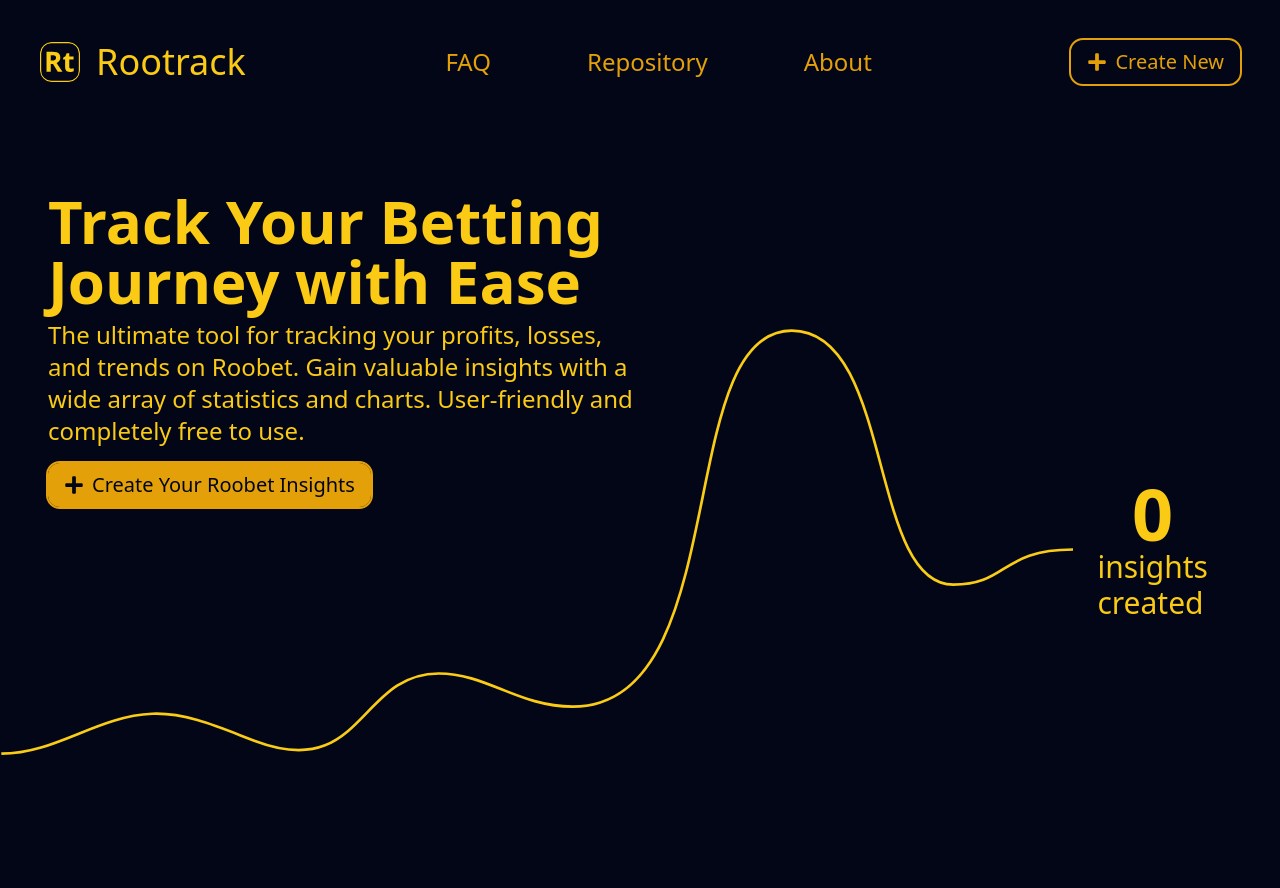
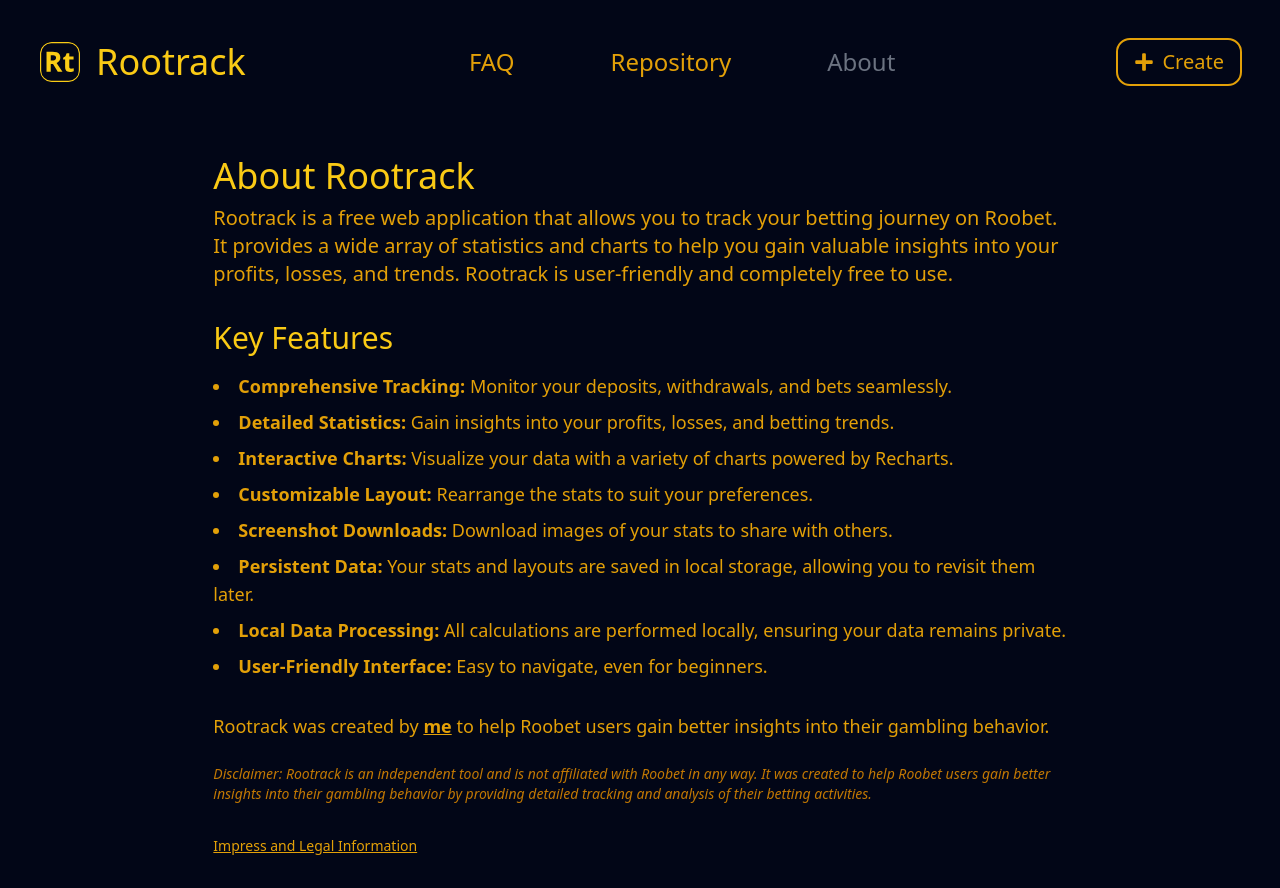
Before and after one commit to computerd36/rootrack, a React (Vite) app: page /about in a window 1280 px wide. Before the commit the page ends 800 px from the top, so only its background shows below. Built offline with nearby package versions, Linux system fonts and the light colour scheme; no server answers; the database is empty; a web font is replaced by a local one.

Commit message:
added about and legal page, some styling fixes, layout stays saved in local storage now

```diff
--- a/src/App.tsx
+++ b/src/App.tsx
@@ -4,6 +4,8 @@
 import { BettingDataContextProvider } from "./hooks/bettingDataContext";
 import { PageStats } from "./pages/PageStats";
 import { PageFAQ } from "./pages/PageFAQ";
+import { PageAbout } from "./pages/PageAbout";
+import { PageLegal } from "./pages/PageLegal";
 
 export default function App() {
 
@@ -14,6 +16,8 @@
         <Route path="/form" element={<PageForm />} />
         <Route path="/stats" element={<PageStats />} />
         <Route path="/faq" element={<PageFAQ />} />
+        <Route path="/about" element={<PageAbout />} />
+        <Route path="/legal" element={<PageLegal />} />
 
         {/* all unknown routes lead to / */}
         <Route path="*" element={<PageStart />} />
--- a/src/components/Header.tsx
+++ b/src/components/Header.tsx
@@ -2,12 +2,14 @@
 import { FaPlus } from 'react-icons/fa';
 import RoobetLogo from '../assets/rootrack_logo.svg';
 import { Button } from './UI/Button';
-import { Link } from 'react-router-dom';
+import { Link, useLocation } from 'react-router-dom';
 
 export default function Header() {
 
+    // current route
+    const { pathname } = useLocation();
 
-
+    console.log(pathname);
 
     return (
         <div className="w-full">
@@ -16,14 +18,14 @@
                     to={'/'}
                     aria-label='Rootrack Logo (Go to homepage)'
                     className='flex items-center justify-center gap-4'>
-                    <img src={RoobetLogo} className='h-10 rounded-xl' aria-label='Logo of Rootrack'/>
+                    <img src={RoobetLogo} className='h-10 rounded-xl' aria-label='Logo of Rootrack' />
                     <h1 className='text-4xl text-yellow-300 leading-none'>Rootrack</h1>
                 </Link>
 
                 <div className='w-full flex items-center justify-center md:gap-8 xl:gap-24 2xl:gap-48 max-w-[800px] collapse md:visible'>
-                    <Link to='/faq' className='text-2xl text-yellow-400 hover:text-yellow-300'>FAQ</Link>
+                    <Link to='/faq' className={`text-2xl ${pathname == "/faq" ? 'text-gray-500 pointer-events-none' : 'text-yellow-400 hover:text-yellow-300'}`}>FAQ</Link>
                     <Link to='https://github.com/computerd36/rootrack' className='text-2xl text-yellow-400 hover:text-yellow-300' target='_blank'>Repository</Link>
-                    <Link to='/' className='text-2xl text-yellow-400 hover:text-yellow-300'>About</Link>
+                    <Link to='/about' className={`text-2xl ${pathname == "/about" ? 'text-gray-500 pointer-events-none' : 'text-yellow-400 hover:text-yellow-300'}`}>About</Link>
                 </div>
 
                 <div className='flex gap-2'>
@@ -40,7 +42,7 @@
                         size='xl'
                         ariaLabel='Create new insight'
                         linkTo='/form'
-                    >Create New</Button>
+                    >Create</Button>
                 </div>
             </div>
         </div>
--- a/src/components/UI/Button.tsx
+++ b/src/components/UI/Button.tsx
@@ -20,7 +20,7 @@
         } ${className}`;
 
     const regularClasses = `text-yellow-400 outline outline-2 hover:outline-4 outline-yellow-400 hover:outline-yellow-300 hover:text-yellow-300`;
-    const invertedClasses = `bg-yellow-400 text-slate-950 outline outline-2 hover:outline-4 outline-yellow-400 hover:bg-yellow-300 hover:outline-yellow-300`;
+    const invertedClasses = `bg-yellow-300 text-slate-950 outline outline-2 hover:outline-4 outline-yellow-300 hover:bg-slate-950 hover:outline-yellow-300 hover:text-yellow-300 transition-4`;
 
     const sizeClass = `text-${size ? size : 'md'}`;
     const classes = `${baseClasses} ${inverted ? invertedClasses : regularClasses} ${sizeClass}`;
--- a/src/components/stats/StatsAdCard.tsx
+++ b/src/components/stats/StatsAdCard.tsx
@@ -16,7 +16,7 @@
             name='Support and earn'
             icon={<FaGift />}
         >
-            <p className='font-normal text-xl my-auto text-indigo-100'>
+            <p className='font-normal text-md xl:text-xl my-auto text-indigo-100'>
                 Use code{' '}
                 <span className='
                     font-bold
--- a/src/components/stats/StatsMostPlayedCard.tsx
+++ b/src/components/stats/StatsMostPlayedCard.tsx
@@ -13,7 +13,7 @@
             name='Most played'
             icon={<FaDice />}
         >
-            <div className='grid grid-cols-1 gap-6 md:grid-cols-3 my-auto'>
+            <div className='grid gap-6 md:grid-cols-3 grid-cols-3 my-auto'>
                 <div>
                     <h3 className='text-3xl text-indigo-100 font-bold text-center mb-2'>Games</h3>
                     <ul className='text-indigo-200'>
--- /dev/null
+++ b/src/hooks/usePersistentLayout.tsx
@@ -0,0 +1,39 @@
+import { useEffect, useState } from "react";
+
+interface LayoutItem {
+    i: string;
+    x: number;
+    y: number;
+    w: number;
+    h: number;
+}
+
+export function usePersistentLayout(key: string, defaultLayout: LayoutItem[]): [LayoutItem[], (layout: LayoutItem[]) => void] {
+    const [layout, setLayout] = useState<LayoutItem[]>(() => {
+        const savedLayout = localStorage.getItem(key);
+        return savedLayout ? JSON.parse(savedLayout) : defaultLayout;
+    });
+
+    useEffect(() => {
+        localStorage.setItem(key, JSON.stringify(layout));
+    }, [layout, key]);
+
+    return [layout, setLayout];
+}
+
+export const defaultLayout = [
+    { i: 'cardDeposits', x: 0, y: 0, w: 3, h: 1 },
+    { i: 'cardProfits', x: 3, y: 0, w: 3, h: 1 },
+    { i: 'cardWithdrawals', x: 6, y: 0, w: 3, h: 1 },
+    { i: 'cardChartProfitLine', x: 0, y: 1, w: 9, h: 3 },
+    { i: 'cardMostPlayed', x: 0, y: 3, w: 9, h: 2 },
+    { i: 'cardWagered', x: 0, y: 7, w: 3, h: 1 },
+    { i: 'cardGamesPie', x: 3, y: 7, w: 6, h: 3 },
+    { i: 'cardBetsPerWeekday', x: 0, y: 8, w: 3, h: 2 },
+    { i: 'cardAd', x: 0, y: 9, w: 3, h: 1 },
+    { i: 'cardBiggestWin', x: 3, y: 9, w: 3, h: 1 },
+    { i: 'cardBiggestMultiplier', x: 6, y: 9, w: 3, h: 1 },
+    { i: 'cardOverallRTP', x: 0, y: 10, w: 3, h: 1 },
+    { i: 'cardAverageBet', x: 3, y: 10, w: 3, h: 1 },
+    { i: 'cardBiggestLoss', x: 6, y: 10, w: 3, h: 1 },
+];
--- /dev/null
+++ b/src/pages/PageAbout.tsx
@@ -0,0 +1,75 @@
+import { Link } from "react-router-dom";
+import Header from "../components/Header";
+
+export function PageAbout() {
+    return (
+        <div className="h-dvh flex flex-col bg-slate-950">
+            <Header />
+
+            <div className="max-w-[1280px] w-2/3 mx-auto mt-8">
+                <h2 className="text-yellow-300 text-4xl">About Rootrack</h2>
+                <p className="text-yellow-400 text-xl mt-2">
+                    Rootrack is a free web application that allows you to track your
+                    betting journey on Roobet. It provides a wide array of statistics and
+                    charts to help you gain valuable insights into your profits, losses,
+                    and trends. Rootrack is user-friendly and completely free to use.
+                </p>
+
+                {/* Key Features */}
+                <h3 className="text-yellow-300 text-3xl mt-8">Key Features</h3>
+                <ul className="list-disc list-inside text-yellow-400 text-lg mt-4 space-y-2">
+                    <li>
+                        <strong>Comprehensive Tracking:</strong> Monitor your deposits,
+                        withdrawals, and bets seamlessly.
+                    </li>
+                    <li>
+                        <strong>Detailed Statistics:</strong> Gain insights into your
+                        profits, losses, and betting trends.
+                    </li>
+                    <li>
+                        <strong>Interactive Charts:</strong> Visualize your data with a
+                        variety of charts powered by Recharts.
+                    </li>
+                    <li>
+                        <strong>Customizable Layout:</strong> Rearrange the stats to suit
+                        your preferences.
+                    </li>
+                    <li>
+                        <strong>Screenshot Downloads:</strong> Download images of your stats
+                        to share with others.
+                    </li>
+                    <li>
+                        <strong>Persistent Data:</strong> Your stats and layouts are saved in local
+                        storage, allowing you to revisit them later.
+                    </li>
+                    <li>
+                        <strong>Local Data Processing:</strong> All calculations are
+                        performed locally, ensuring your data remains private.
+                    </li>
+                    <li>
+                        <strong>User-Friendly Interface:</strong> Easy to navigate, even for
+                        beginners.
+                    </li>
+                </ul>
+
+                {/* Creator Information */}
+                <p className="text-yellow-400 text-lg mt-8">
+                    Rootrack was created by <a className="font-bold underline" href="https://dpetzold.dev/" target="_blank">me</a> to help Roobet
+                    users gain better insights into their gambling behavior.
+                </p>
+
+                {/* Disclaimer */}
+                <p className="text-yellow-500 text-sm mt-6">
+                    <em>
+                        Disclaimer: Rootrack is an independent tool and is not affiliated
+                        with Roobet in any way. It was created to help Roobet users gain
+                        better insights into their gambling behavior by providing detailed
+                        tracking and analysis of their betting activities.
+                    </em>
+                </p>
+
+                <Link to="/legal" className="text-yellow-400 hover:text-yellow-300 text-sm my-8 block underline">Impress and Legal Information</Link>
+            </div>
+        </div>
+    );
+}
--- /dev/null
+++ b/src/pages/PageLegal.tsx
@@ -0,0 +1,35 @@
+
+import Header from "../components/Header";
+
+export function PageLegal() {
+    return (
+        <div className="h-dvh flex flex-col bg-slate-950">
+            <Header />
+
+            <div className="max-w-[1280px] w-2/3 mx-auto mt-8">
+                <h2 className="text-yellow-300 text-4xl">Legal Disclosure</h2>
+                <p className="text-yellow-400 text-xl mt-2">
+                    Information in accordance with Section 5 TMG
+                </p>
+                <p className="text-yellow-400 text-xl mt-2">
+                    Deniz Petzold
+                </p>
+                <p className="text-yellow-400 text-xl mt-2">
+                   Rheinsberger Straße 13
+                </p>
+                <p className="text-yellow-400 text-xl mt-2">
+                    10115 Berlin
+                </p>
+                <h2 className="text-yellow-300 text-4xl mt-4">
+                    Contact Information
+                </h2>
+                <p className="text-yellow-400 text-xl mt-2">
+                    E-Mail: <a href="mailto:mail@dpetzold.dev" className="text-yellow-400 hover:text-yellow-300" target="_blank" rel="noreferrer noopener" aria-label="Send an email to the creator">
+                        mail@dpetzold.dev
+                    </a>
+                </p>
+
+            </div>
+        </div>
+    );
+}
--- a/src/pages/PageStart.tsx
+++ b/src/pages/PageStart.tsx
@@ -32,7 +32,7 @@
                             size='xl'
                             ariaLabel='Create new insight'
                             linkTo='/form'
-                            className='min-w-1/3 max-w-96'
+                            className='min-w-1/3 max-w-96 mx-auto md:mx-0'
                             inverted
                         >Create Your Roobet Insights</Button>
                     </div>
--- a/src/pages/PageStats.tsx
+++ b/src/pages/PageStats.tsx
@@ -20,7 +20,7 @@
 
 // Icons
 import { PiHandDepositBold, PiHandWithdrawBold } from 'react-icons/pi';
-import { FaCheck, FaDollarSign, FaDownload, FaMinus, FaPlus, FaTimes, FaTrash } from 'react-icons/fa';
+import { FaCheck, FaDollarSign, FaDownload, FaMinus, FaPercentage, FaPlus, FaTimes, FaTrash } from 'react-icons/fa';
 import { FaMoneyBillTransfer } from 'react-icons/fa6';
 
 
@@ -32,6 +32,8 @@
 import { useBettingStats } from '../hooks/useBettingStats';
 import { motion } from 'framer-motion';
 import { TbMathAvg } from 'react-icons/tb';
+import { defaultLayout, usePersistentLayout } from '../hooks/usePersistentLayout';
+import { TiArrowBack } from 'react-icons/ti';
 
 
 
@@ -40,36 +42,26 @@
 
     const { withdrawals, deposits, bets, clearBettingData } = useBettingData();
     const { stats, isLoading } = useBettingStats(deposits, withdrawals, bets);
+    const [layout, setLayout] = usePersistentLayout('userLayout', defaultLayout);
 
     // States
     const [isRearranging, setIsRearranging] = useState(false);
     const [isDownloadVisible, setIsDownloadVisible] = useState(true);
     const statsRef = useRef(null);
 
-    // Layout for the grid
-    const layout = [
-        { i: 'cardDeposits', x: 0, y: 0, w: 3, h: 1 },
-        { i: 'cardProfits', x: 3, y: 0, w: 3, h: 1 },
-        { i: 'cardWithdrawals', x: 6, y: 0, w: 3, h: 1 },
-        { i: 'cardChartProfitLine', x: 0, y: 1, w: 9, h: 3 },
-        { i: 'cardMostPlayed', x: 0, y: 3, w: 9, h: 2 },
-        { i: 'cardWagered', x: 0, y: 7, w: 3, h: 1 },
-        { i: 'cardGamesPie', x: 3, y: 7, w: 6, h: 3 },
-        { i: 'cardBetsPerWeekday', x: 0, y: 8, w: 3, h: 2 },
-        { i: 'cardAd', x: 0, y: 9, w: 3, h: 1 },
-        { i: 'cardBiggestWin', x: 3, y: 9, w: 3, h: 1 },
-        { i: 'cardBiggestMultiplier', x: 6, y: 9, w: 3, h: 1 },
-        { i: 'cardOverallRTP', x: 0, y: 10, w: 3, h: 1 },
-        { i: 'cardAverageBet', x: 3, y: 10, w: 3, h: 1 },
-        { i: 'cardBiggestLoss', x: 6, y: 10, w: 3, h: 1 },
-    ];
 
     // shake animation if the user is rearranging the cards
-    // Inside your PageStats component
     const shakeVariants = {
         idle: { rotate: 0 },
-        shaking: {
-            rotate: [-0.7, 0, 0.7, 0], // Rotation in degrees
+        shakingSmallCard: {
+            rotate: [-0.7, 0, 0.7, 0],
+            transition: {
+                duration: 0.3,
+                repeat: Infinity,
+            },
+        },
+        shakingBigCard: {
+            rotate: [-0.5, 0, 0.5, 0],
             transition: {
                 duration: 0.3,
                 repeat: Infinity,
@@ -116,16 +108,24 @@
         <div className='py-24'>
             <div className='md:w-[730px] xl:w-[920px] 2xl:w-[1240px] mx-auto flex flex-col gap-6'>
 
-                <h1 className='text-5xl text-white'>Current Roobet stats of <span className='font-bold text-yellow-400'>{stats.userName}</span></h1>
+                <h1 className='text-5xl text-white mx-5 md:mx-0'>Current Roobet stats of <span className='font-bold text-yellow-400'>{stats.userName}</span></h1>
 
-                <div className='flex justify-between'>
+                <div className='flex justify-between mx-5 md:mx-0'>
                     {isRearranging ?
+                        <>
                             <Button
                                 icon={<FaCheck />}
                                 size='xl'
                                 onClick={() => setIsRearranging(!isRearranging)}
                                 ariaLabel='Confirm'
                             >Confirm</Button>
+                            <Button
+                                icon={<TiArrowBack />}
+                                size='xl'
+                                onClick={() => setLayout(defaultLayout)}
+                                ariaLabel='Reset Layout'
+                            >Reset Layout</Button>
+                        </>
                         :
                         <Button
                             icon={<BsFillGrid1X2Fill />}
@@ -162,11 +162,14 @@
                         margin={[20, 20]}
                         useCSSTransforms={false}
                         isDraggable={isRearranging}
+                        onLayoutChange={(layout) => {
+                            if (isRearranging) setLayout(layout);
+                        }}
                     >
                         <motion.div
                             key={'cardDeposits'}
                             variants={shakeVariants}
-                            animate={isRearranging ? 'shaking' : 'idle'}
+                            animate={isRearranging ? 'shakingSmallCard' : 'idle'}
                         >
                             <StatsMoneyCard
                                 title='Deposits'
@@ -181,7 +184,7 @@
                         <motion.div
                             key='cardProfits'
                             variants={shakeVariants}
-                            animate={isRearranging ? 'shaking' : 'idle'}
+                            animate={isRearranging ? 'shakingSmallCard' : 'idle'}
                         >
                             <StatsMoneyCard
                                 title='Profits'
@@ -202,7 +205,7 @@
                         <motion.div
                             key='cardWithdrawals'
                             variants={shakeVariants}
-                            animate={isRearranging ? 'shaking' : 'idle'}
+                            animate={isRearranging ? 'shakingSmallCard' : 'idle'}
                         >
                             <StatsMoneyCard
                                 title='Withdrawals'
@@ -217,7 +220,7 @@
                         <motion.div
                             key='cardChartProfitLine'
                             variants={shakeVariants}
-                            animate={isRearranging ? 'shaking' : 'idle'}
+                            animate={isRearranging ? 'shakingBigCard' : 'idle'}
                         >
                             <ProfitLineChart />
                         </motion.div>
@@ -225,7 +228,7 @@
                         <motion.div
                             key='cardMostPlayed'
                             variants={shakeVariants}
-                            animate={isRearranging ? 'shaking' : 'idle'}
+                            animate={isRearranging ? 'shakingBigCard' : 'idle'}
                         >
                             <StatsMostPlayedCard
                                 mostPlayedGames={stats.playedGames.slice(0, 4)}
@@ -237,7 +240,7 @@
                         <motion.div
                             key='cardWagered'
                             variants={shakeVariants}
-                            animate={isRearranging ? 'shaking' : 'idle'}
+                            animate={isRearranging ? 'shakingSmallCard' : 'idle'}
                         >
                             <StatsMoneyCard
                                 title='Wagered'
@@ -252,7 +255,7 @@
                         <motion.div
                             key='cardGamesPie'
                             variants={shakeVariants}
-                            animate={isRearranging ? 'shaking' : 'idle'}
+                            animate={isRearranging ? 'shakingBigCard' : 'idle'}
                         >
                             <GamePieChart games={stats.playedGames} />
                         </motion.div>
@@ -260,7 +263,7 @@
                         <motion.div
                             key='cardBetsPerWeekday'
                             variants={shakeVariants}
-                            animate={isRearranging ? 'shaking' : 'idle'}
+                            animate={isRearranging ? 'shakingSmallCard' : 'idle'}
                         >
                             <MostBetsDayBarChart data={stats.betsPerWeekday} />
                         </motion.div>
@@ -268,7 +271,7 @@
                         <motion.div
                             key='cardAd'
                             variants={shakeVariants}
-                            animate={isRearranging ? 'shaking' : 'idle'}
+                            animate={isRearranging ? 'shakingSmallCard' : 'idle'}
                         >
                             <StatsAdCard />
                         </motion.div>
@@ -276,7 +279,7 @@
                         <motion.div
                             key='cardBiggestWin'
                             variants={shakeVariants}
-                            animate={isRearranging ? 'shaking' : 'idle'}
+                            animate={isRearranging ? 'shakingSmallCard' : 'idle'}
                         >
                             <StatsMoneyCard
                                 title='Biggest win'
@@ -292,7 +295,7 @@
                         <motion.div
                             key='cardBiggestMultiplier'
                             variants={shakeVariants}
-                            animate={isRearranging ? 'shaking' : 'idle'}
+                            animate={isRearranging ? 'shakingSmallCard' : 'idle'}
                         >
                             <StatsMoneyCard
                                 title='Biggest multiplier'
@@ -307,11 +310,11 @@
                         <motion.div
                             key='cardOverallRTP'
                             variants={shakeVariants}
-                            animate={isRearranging ? 'shaking' : 'idle'}
+                            animate={isRearranging ? 'shakingSmallCard' : 'idle'}
                         >
                             <StatsMoneyCard
                                 title='Overall RTP'
-                                icon={<FaCheck />}
+                                icon={<FaPercentage />}
                                 value={stats.overallRTP}
                                 type='percentage'
                                 description={"Overall return to player percentage"}
@@ -322,14 +325,14 @@
                         <motion.div
                             key='cardAverageBet'
                             variants={shakeVariants}
-                            animate={isRearranging ? 'shaking' : 'idle'}
+                            animate={isRearranging ? 'shakingSmallCard' : 'idle'}
                         >
                             <StatsMoneyCard
                                 title='Average bet'
                                 icon={<TbMathAvg />}
                                 value={stats.averageBet}
                                 type='money'
-                                description={"Average stake per bet"}
+                                description={"average bet size"}
                                 explanation='The average amount you have bet on Roobet'
                             />
                         </motion.div>
@@ -337,14 +340,14 @@
                         <motion.div
                             key='cardBiggestLoss'
                             variants={shakeVariants}
-                            animate={isRearranging ? 'shaking' : 'idle'}
+                            animate={isRearranging ? 'shakingSmallCard' : 'idle'}
                         >
                             <StatsMoneyCard
                                 title='Biggest bet lost'
                                 icon={<FaMinus />}
                                 value={stats.biggestLoss.profit}
                                 type='money'
-                                description={`Lost with a $${stats.biggestLoss.betAmount} bet in ${getGameName(stats.biggestLoss)}`}
+                                description={`in ${getGameName(stats.biggestLoss)}`}
                                 isProfit
                                 explanation='The biggest loss you have had on a single bet on Roobet'
                             />
```
Also changed, not shown: 2 other files (tests, documents, lock files or other folders). Lines whose indentation alone changed are shown as unchanged.
